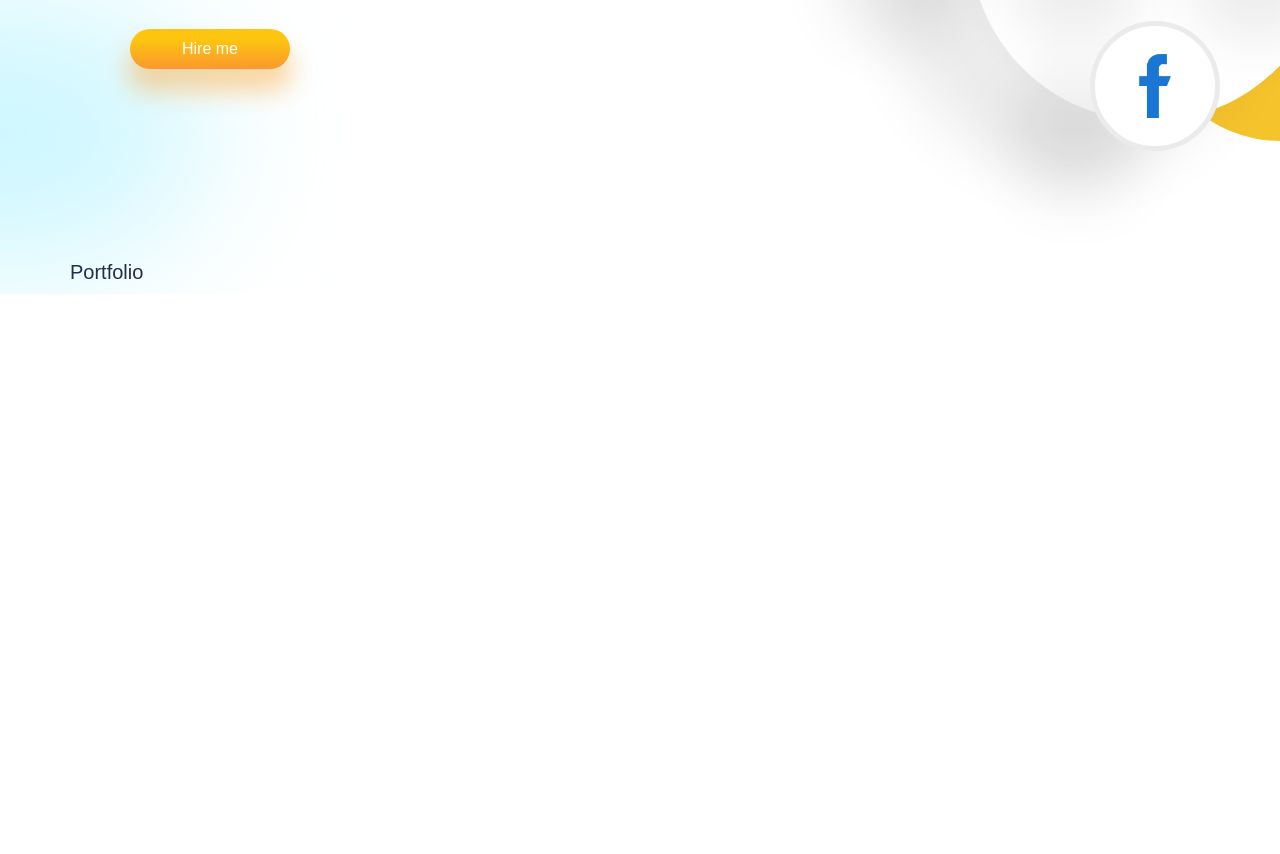
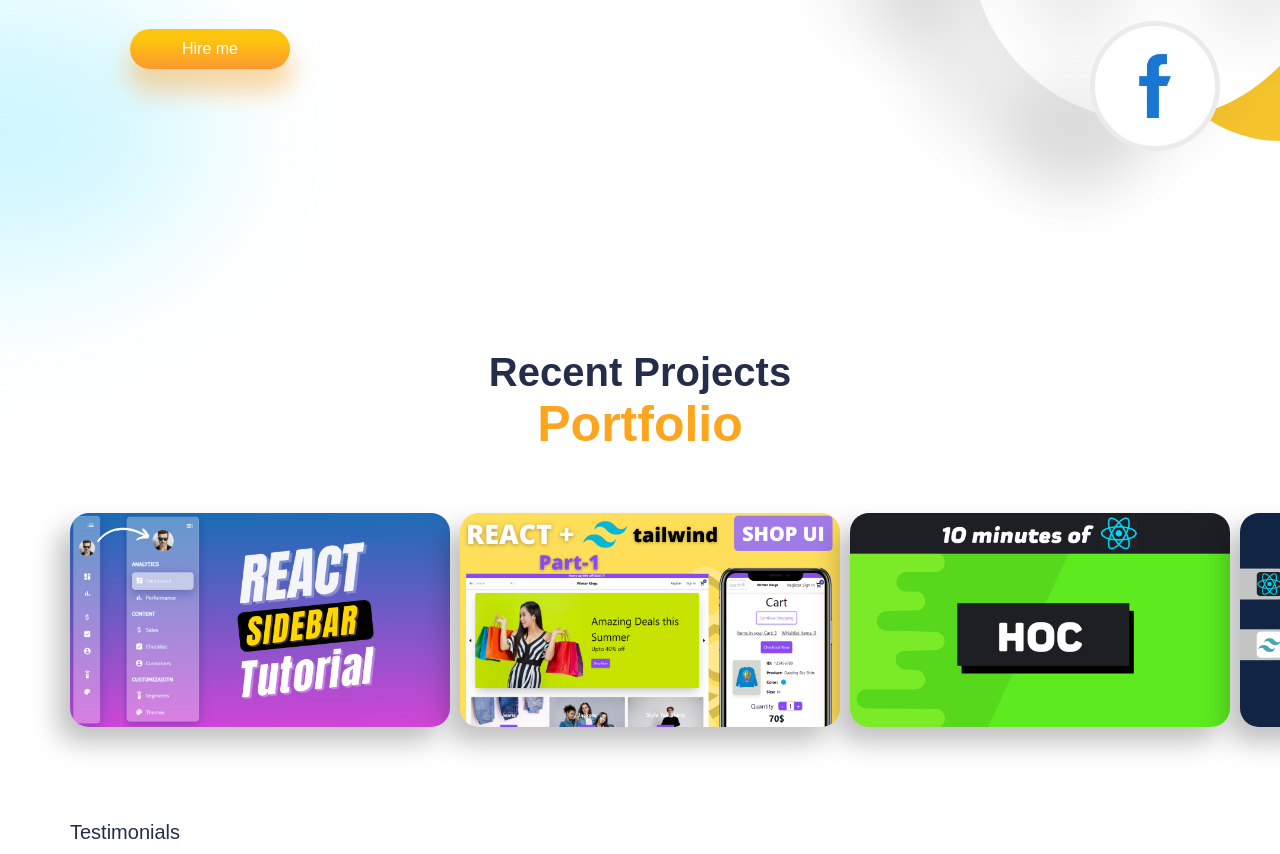
Before and after one commit to Jonnad89/reactportfolio, a React (Create React App) app: page / in a window 1280 px wide. Shown: the part 2845-3699 px from the top of the page. Before the commit the page ends 3139 px from the top, so only its background shows below. Built offline with nearby package versions, Linux system fonts and the light colour scheme.

Commit message:
add portolio

```diff
--- a/package.json
+++ b/package.json
@@ -9,6 +9,7 @@
     "react": "^17.0.2",
     "react-dom": "^17.0.2",
     "react-scripts": "5.0.0",
+    "swiper": "^8.4.4",
     "web-vitals": "^2.1.0"
   },
   "scripts": {
--- a/src/App.js
+++ b/src/App.js
@@ -5,6 +5,7 @@ import Services from "./components/Services/Services";
 import Experience from "./components/Experience/Experience";
 import Works from "./components/Works/Works";
 import Portfolio from "./components/Portfolio/Portfolio";
+import Testimonials from "./components/Testimonials/Testimonials";
 
 
 function App() {
@@ -16,6 +17,7 @@ function App() {
       <Experience/>
       <Works/>
       <Portfolio/>
+      <Testimonials/>
     </div>
   );
 }
--- a/src/components/Portfolio/Portfolio.css
+++ b/src/components/Portfolio/Portfolio.css
@@ -0,0 +1,36 @@
+.portfolio{
+  display: flex;
+  align-items: center;
+  justify-content: center;
+  flex-direction: column;
+  height: 70vh;
+}
+
+.portfolio span:nth-of-type(1){
+  color: var(--black);
+  font-size: 2rem;
+  font-weight: bold;
+}
+.portfolio span:nth-of-type(2){
+  color: var(--orange);
+  font-size: 2.5rem;
+  font-weight: bold;
+}
+
+/* slider */
+.portfolio .swiper{
+  overflow: visible!important;
+}
+.portfolio-slider{
+  margin-top: 3rem;
+  width: 100%;
+}
+
+.portfolio-slider .swiper-slide{
+  width: 20rem;
+}
+.portfolio img{
+  width: 19rem;
+  filter: drop-shadow(-12px 15px 13px rgba(0,0,0,0.25));
+  border-radius: 19px;
+}
--- a/src/components/Portfolio/Portfolio.jsx
+++ b/src/components/Portfolio/Portfolio.jsx
@@ -1,8 +1,38 @@
 import './Portfolio.css'
-
+import {Swiper, SwiperSlide} from 'swiper/react'
+import Sidebar from '../../img/sidebar.png'
+import Ecommerce from '../../img/ecommerce.png'
+import HOC from '../../img/hoc.png'
+import MusicApp from '../../img/musicapp.png'
+import 'swiper/css'
 const Portfolio = () => {
   return (
-    <div>Portfolio</div>
+    <div className="portfolio">
+      {/* heading */}
+      <span>Recent Projects</span>
+      <span>Portfolio</span>
+      {/* slider */}
+      <Swiper
+      spaceBetween={30}
+      slidesPerView={3}
+      grabCursor={true}
+      className='portfolio-slider'
+      >
+      <SwiperSlide>
+      <img src={Sidebar} alt="" />
+      </SwiperSlide>
+      <SwiperSlide>
+      <img src={Ecommerce} alt="" />
+      </SwiperSlide>
+      <SwiperSlide>
+      <img src={HOC} alt="" />
+      </SwiperSlide>
+      <SwiperSlide>
+      <img src={MusicApp} alt="" />
+      </SwiperSlide>
+
+      </Swiper>
+    </div>
   )
 }
 
--- /dev/null
+++ b/src/components/Testimonials/Testimonials.jsx
@@ -0,0 +1,9 @@
+import './Testimonials.css'
+
+const Testimonials = () => {
+  return (
+    <div>Testimonials</div>
+  )
+}
+
+export default Testimonials
```
Also changed, not shown: src/components/Testimonials/Testimonials.css (added), 1 other file (tests, documents, lock files or other folders).
